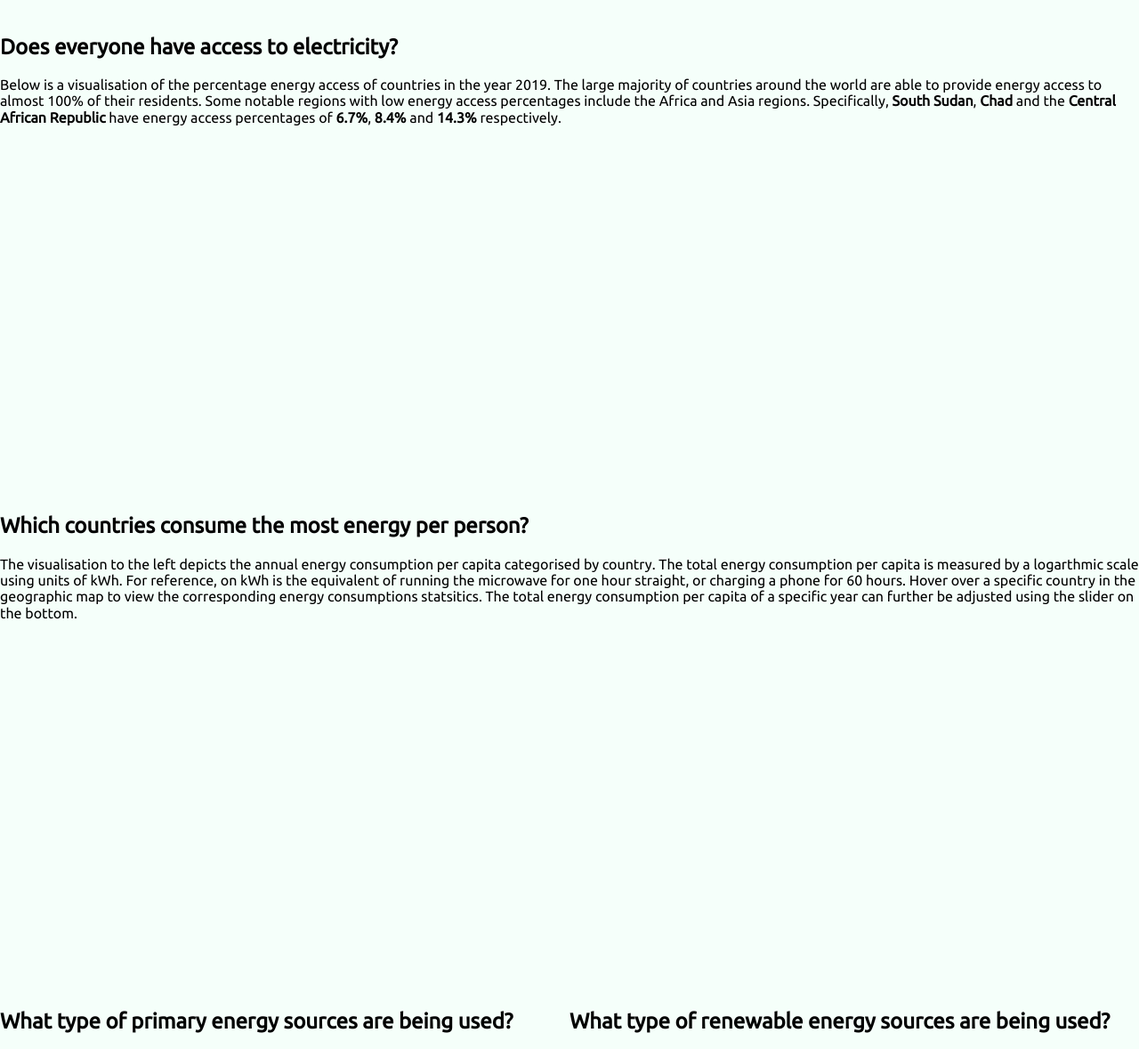
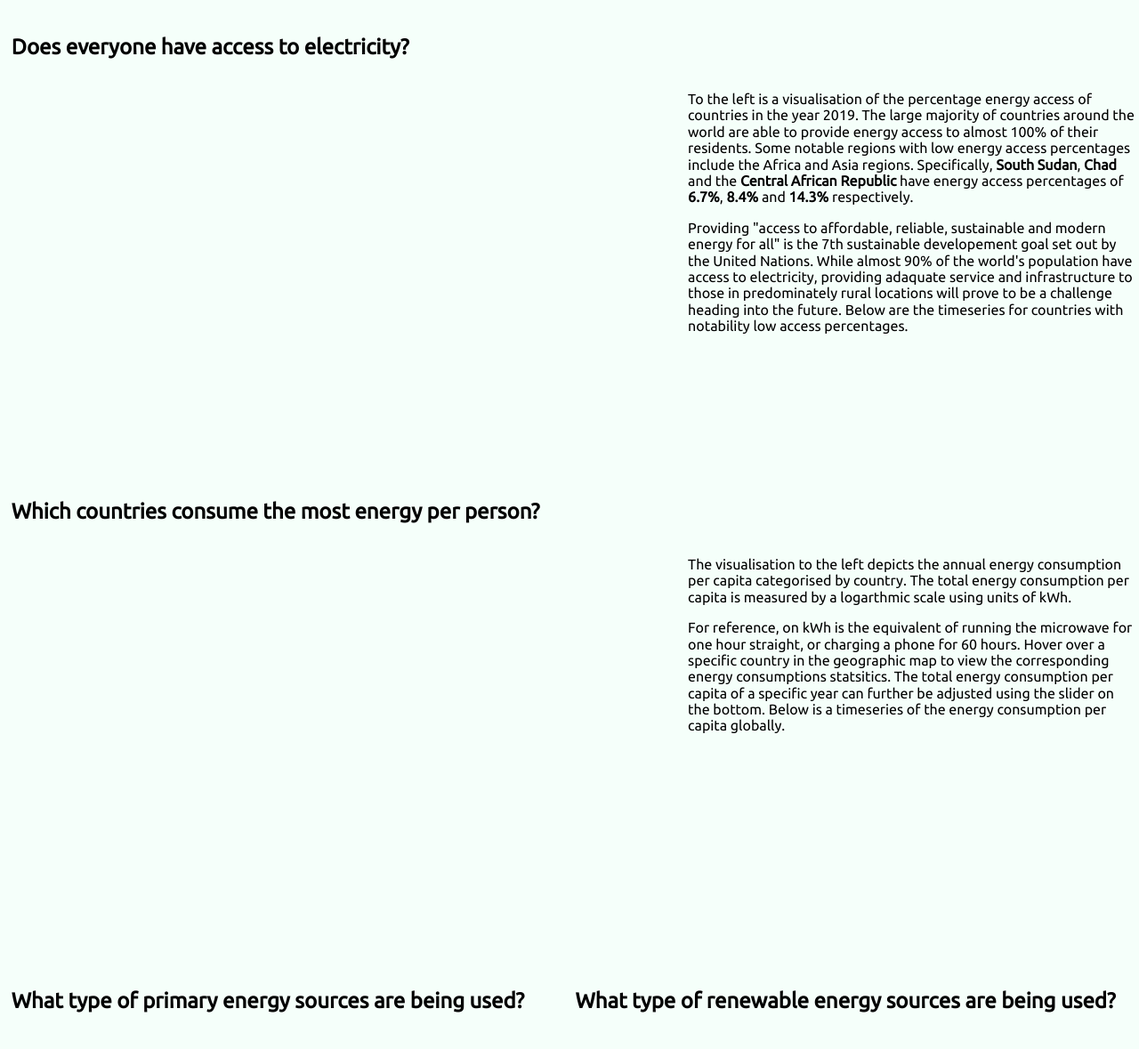
Before and after one commit to william-1003/FIT3179, a plain HTML site: page Vis2_William/index.html in a window 1280 px wide. Shown: the part 61-1240 px from the top of the page at 89% size. Drawn offline with nearby package versions, Linux system fonts and the light colour scheme; a script that the page names is missing.

Commit message:
Add files via upload

```diff
--- a/Vis2_William/index.html
+++ b/Vis2_William/index.html
@@ -23,34 +23,63 @@
     <h1 style = "text-align:center">Global Energy Production and Consumption</h1>
 
     <!-- Row of visualisation used for choropleth map of energy access-->
-    <div class = "pure-g text_div text_div">
+    <div class = "pure-g row_div">
+        <div class = "pure-u-3-5">
+            <h2>Does everyone have access to electricity?</h2>
+            <div id = "energy_access_choropleth"></div>
+        </div>
+        <div class = "pure-u-2-5">
+            <div class = "pure-g">
+                <h2 class = "hidden_text">Does everyone have access to electricity?</h2>
                 <div class = "pure-u-1">
-            <h2>Does everyone have access to electricity?</h2>
                     <p>
-                Below is a visualisation of the percentage energy access of countries in the year 2019. The large majority of countries around the world are able to provide
+                        To the left is a visualisation of the percentage energy access of countries in the year 2019. The large majority of countries around the world are able to provide
                         energy access to almost 100% of their residents. Some notable regions with low energy access percentages include the Africa and Asia regions. Specifically,
                         <b>South Sudan</b>, <b>Chad</b> and the <b>Central African Republic</b> have energy access percentages of <b>6.7%</b>, <b>8.4%</b> and <b>14.3%</b> respectively.
                     </p>
-            <div id = "energy_access_choropleth"></div>
+                    <p>
+                        Providing "access to affordable, reliable, sustainable and modern energy for all" is the 7th sustainable developement goal set out by the United Nations.
+                        While almost 90% of the world's population have access to electricity, providing adaquate service and infrastructure to those in predominately rural
+                        locations will prove to be a challenge heading into the future. Below are the timeseries for countries with notability low access percentages.
+                    </p>
+                </div>
+                <div class = "pure-u-1">
+                    <div id = "access_percent_line"></div>
+                </div>
+            </div>
         </div>
     </div>
 
     <!-- Row of visualisation used for choropleth map of annual energy consumption per capita -->
-    <div class = "pure-g text_div text_div">
+    <div class = "pure-g row_div">
+        <div class = "pure-u-3-5">
+            <h2>Which countries consume the most energy per person?</h2>
+            <div id = "consumption_choropleth"></div>
+        </div>
+        <div class = "pure-u-2-5">
+            <div class = "pure-g">
+                <h2 class = "hidden_text">Which countries consume the most energy per person?</h2>
                 <div class = "pure-u-1">
-            <h2>Which countries consume the most energy per person?</h2>
                     <p>
                         The visualisation to the left depicts the annual energy consumption per capita categorised by country. The total energy consumption per capita is
-                measured by a logarthmic scale using units of kWh. For reference, on kWh is the equivalent of running the microwave for one hour straight,
+                        measured by a logarthmic scale using units of kWh.
+                    </p>
+                    <p>
+                        For reference, on kWh is the equivalent of running the microwave for one hour straight,
                         or charging a phone for 60 hours. Hover over a specific country in the geographic map to view the corresponding energy consumptions statsitics.
-                The total energy consumption per capita of a specific year can further be adjusted using the slider on the bottom.
+                        The total energy consumption per capita of a specific year can further be adjusted using the slider on the bottom. Below is a timeseries of the
+                        energy consumption per capita globally.
                     </p>
-            <div id = "consumption_choropleth"></div>
+                </div>
+                <div class = "pure-u-1">
+                    <div id = "global_consumption_line"></div>
+                </div>
+            </div>
         </div>
     </div>
 
-    <!-- Row of visualisastion used for stacked area chart by energy type -->
-    <div class = "pure-g text_div">
+    <!-- Row of visualisastion used for stacked area charts by energy type -->
+    <div class = "pure-g row_div">
         <div class = "pure-u-1-2">
             <h2>What type of primary energy sources are being used?</h2>
             <p>
@@ -66,9 +95,16 @@
     </div>
 
     <!-- Row of visualisation for renewable energy visualisations -->
-    <div class = "pure-g text_div">
+    <div class = "pure-g row_div">
         <div class = "pure-u-1-2">
             <h2>The top 20 countries by proportion of renewable energy</h2>
+            <p>
+                The following scatterplot indicates that there is a general correlation between the annual energy consumption per person
+                and the GDP per capita of a country. The GDP per capita of each country has been standardised using the international dollar. For a given country,
+                one international dollar would purchase an equivalent amount of goods and services that one U.S dollar could obtain in the United States of America.
+                The countries have further been categorised based on their continent. The legend on the right can be used as a filter to view a specific continent.
+                To reset the filter, click on any empty section of the visualisation.
+            </p>
             <div id = "country_renewable_bar"></div>
         </div>
         <div class = "pure-u-1-2">
```
Lines whose indentation alone changed are shown as unchanged.
